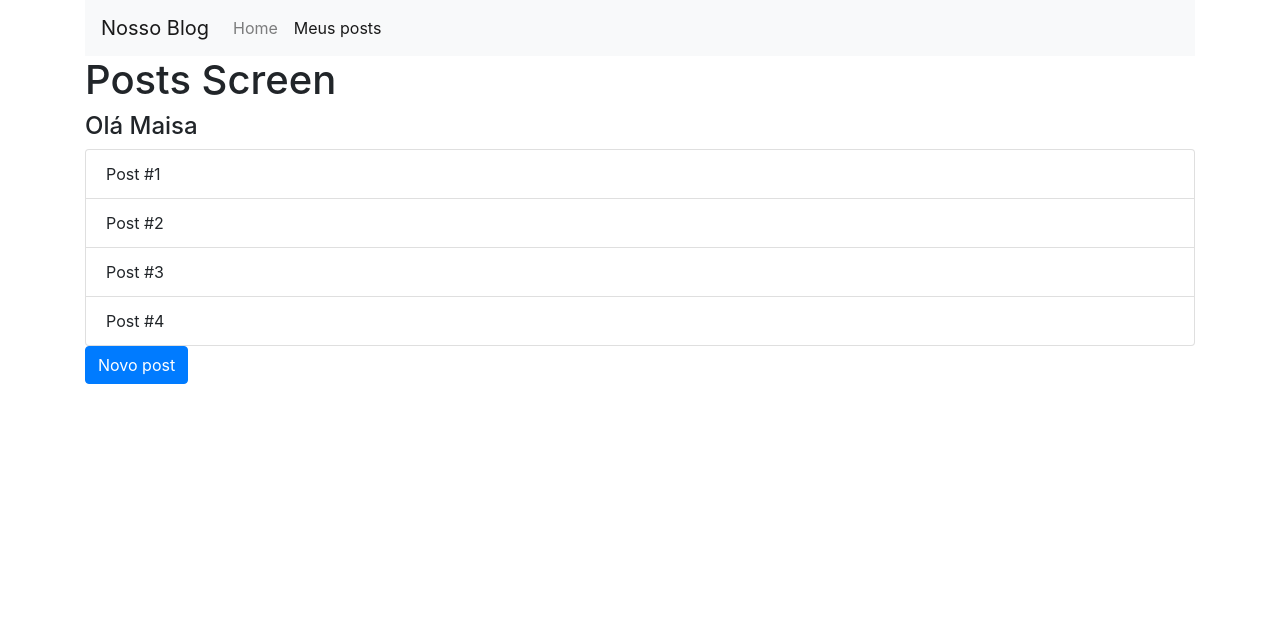
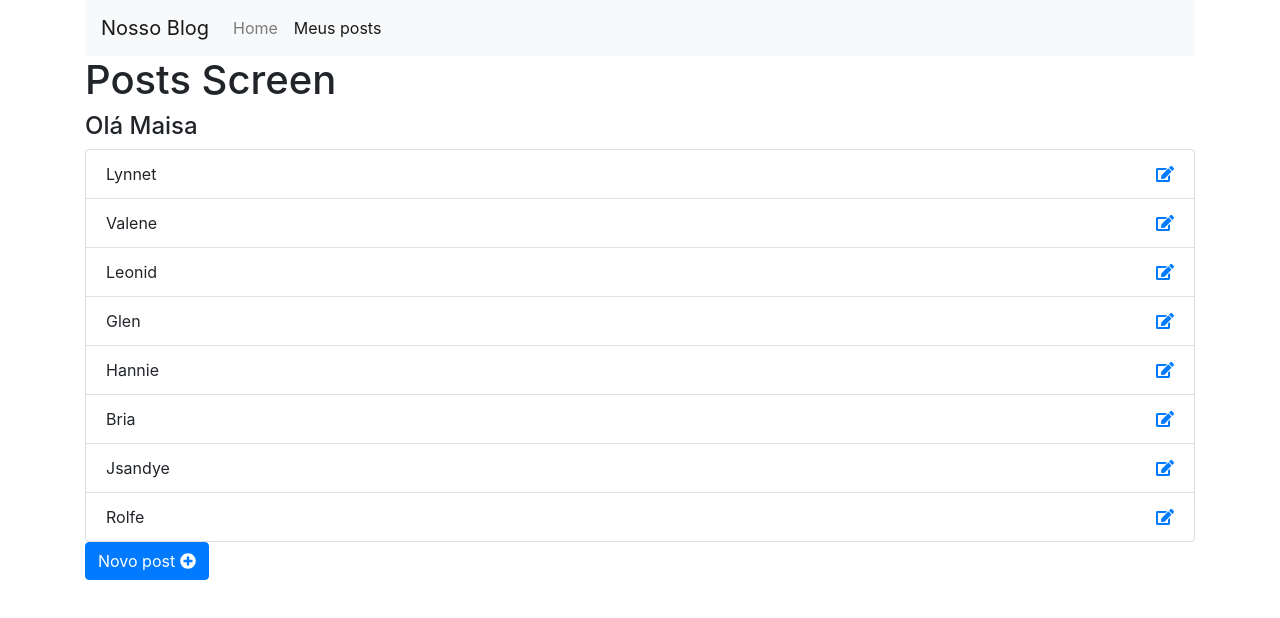
Before and after one commit to renanpallin/udemy-react, a React (Create React App) app in the folder blog/: page /meus-posts in a window 1280 px wide. Shown: the top 618 px of the page. Built offline with nearby package versions, Linux system fonts and the light colour scheme.

Commit message:
PostForm page

```diff
--- a/blog/package.json
+++ b/blog/package.json
@@ -3,6 +3,9 @@
   "version": "0.1.0",
   "private": true,
   "dependencies": {
+    "@fortawesome/fontawesome-svg-core": "^1.2.28",
+    "@fortawesome/free-solid-svg-icons": "^5.13.0",
+    "@fortawesome/react-fontawesome": "^0.1.9",
     "@testing-library/jest-dom": "^4.2.4",
     "@testing-library/react": "^9.3.2",
     "@testing-library/user-event": "^7.1.2",
--- a/blog/src/pages/Home.js
+++ b/blog/src/pages/Home.js
@@ -15,7 +15,7 @@ export function HomePage() {
             <Col sm={6} md={4} key={index}>
               <PostCard post={post} />
               {/* Trocar por chunk array */}
-              <div style={{ height: 10 }}></div>
+              <div style={{ height: 20 }}></div>
             </Col>
           ))}
         </Row>
--- a/blog/src/pages/PostForm.js
+++ b/blog/src/pages/PostForm.js
@@ -4,8 +4,47 @@ export function PostFormPage() {
   return (
     <>
       <h1>Novo Post</h1>
-      <form action="">
-        <input type="text" />
+      <form onSubmit={e => e.preventDefault()}>
+        <div className="form-group">
+          <label for="input-title">Título</label>
+          <input
+            className="form-control"
+            id="input-title"
+            aria-describedby="emailHelp"
+          />
+          {/* <small id="emailHelp" className="form-text text-muted">
+            We'll never share your email with anyone else.
+          </small> */}
+        </div>
+        <div className="form-group">
+          <label for="input-img">URL da imagem</label>
+          <input
+            className="form-control"
+            id="input-img"
+            placeholder="http://"
+          />
+        </div>
+        <div class="form-group">
+          <label for="textarea-body">Corpo do post</label>
+          <textarea
+            class="form-control"
+            id="textarea-body"
+            rows="24s"
+          ></textarea>
+        </div>
+
+        <div className="form-group">
+          <label for="input-author">Autor | Você =)</label>
+          <input
+            className="form-control"
+            id="input-author"
+            readOnly
+            value="Renan Pallin"
+          />
+        </div>
+        <button type="submit" className="btn btn-primary">
+          Salvar
+        </button>
       </form>
     </>
   );
--- a/blog/src/pages/Posts.js
+++ b/blog/src/pages/Posts.js
@@ -1,19 +1,36 @@
 import React from 'react';
 import { NavLink } from 'react-router-dom';
+import { useSelector } from 'react-redux';
+import { faEdit, faPlusCircle } from '@fortawesome/free-solid-svg-icons';
+import { FontAwesomeIcon } from '@fortawesome/react-fontawesome';
 
 export function Posts() {
+  // @todo: comparar o autor com o usuário logado
+  const userPosts = useSelector(state => state.posts);
+
   return (
     <>
       <h1>Posts Screen</h1>
       <h4>Olá Maisa</h4>
+
       <ul className="list-group">
-        <li className="list-group-item">Post #1</li>
-        <li className="list-group-item">Post #2</li>
-        <li className="list-group-item">Post #3</li>
-        <li className="list-group-item">Post #4</li>
+        {userPosts.map(post => {
+          return (
+            <li
+              key={post.id}
+              className="list-group-item d-flex justify-content-between align-items-center"
+            >
+              {post.title}
+              <NavLink to={`/post/${post.id}/edit`}>
+                <FontAwesomeIcon icon={faEdit} />
+              </NavLink>
+            </li>
+          );
+        })}
       </ul>
       <NavLink className="btn btn-primary" to="/post/novo" exact>
-        Novo post
+        Novo post{'      '}
+        <FontAwesomeIcon icon={faPlusCircle} />
       </NavLink>
     </>
   );
```
Also changed, not shown: 1 other file (tests, documents, lock files or other folders).
